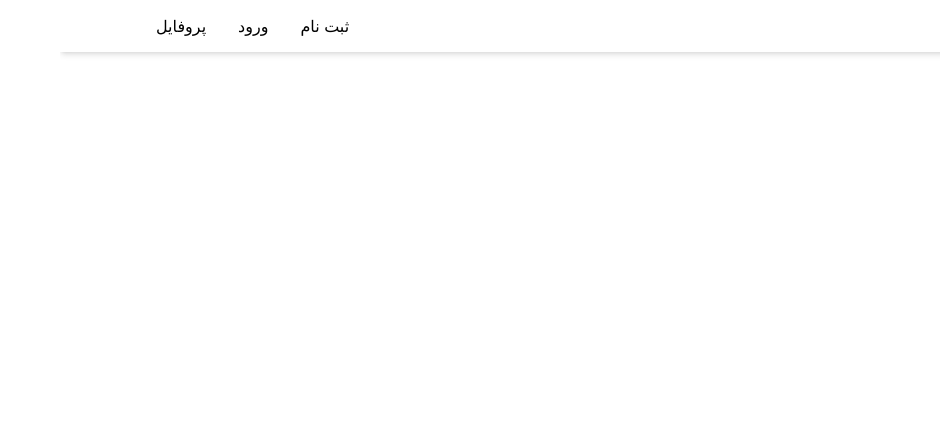
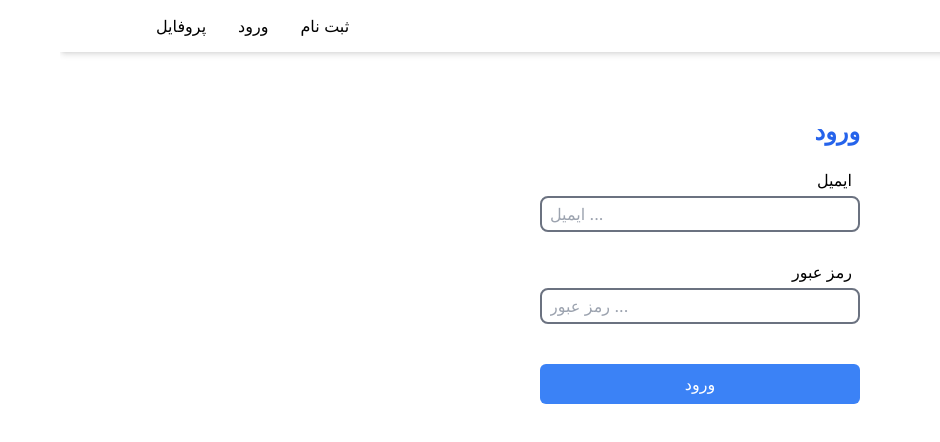
Before and after one commit to Masiha-mohammadpoor/nextjs-blogs, a Next.js app: page /signin in a window 1280 px wide. Shown: the top 442 px of the page, without its empty margins (340-1280 px from the left). Built offline with nearby package versions, Linux system fonts and the light colour scheme.

Commit message:
created login page by formik

```diff
--- a/package.json
+++ b/package.json
@@ -10,11 +10,13 @@
   },
   "dependencies": {
     "axios": "^1.7.1",
+    "formik": "^2.4.6",
     "next": "14.2.3",
     "react": "^18",
     "react-copy-to-clipboard": "^5.1.0",
     "react-dom": "^18",
-    "react-icons": "^5.2.1"
+    "react-icons": "^5.2.1",
+    "yup": "^1.4.0"
   },
   "devDependencies": {
     "@tailwindcss/aspect-ratio": "^0.4.2",
--- a/src/app/signin/page.jsx
+++ b/src/app/signin/page.jsx
@@ -1,9 +1,56 @@
+"use client";
+import { useFormik } from "formik";
+import Input from "@/components/Input/Input";
+import * as Yup from "yup";
+import { toPersianDigits } from "@/utils/toPersianDigits";
+
+
+const initialValues = {
+  email: "",
+  password: "",
+};
+
+const submitHandler = (values) => {
+  console.log(values);
+};
 const SignIn = () => {
-    return (
-        <div>
 
-        </div>
-    );
-}
+  const validationSchema = Yup.object({
+    email : Yup.string().email("ایمیل نادرست است").required("ایمیل را وارد کنید"),
+    password : Yup.string().required("رمز عبور را وارد کنید").min(8 , `حداقل باید ${toPersianDigits(8)} کاراکتر باشد`)
+  })
+
+  const formik = useFormik({
+    initialValues,
+    onSubmit: submitHandler,
+    validationSchema,
+  });
+
+
+  return (
+    <div >
+      <form onSubmit={formik.handleSubmit} className="w-1/4 mx-auto">
+        <h1 className="mb-5 text-2xl font-bold text-blue-600">ورود</h1>
+        <Input
+          label="ایمیل"
+          name="email"
+          formik={formik}
+          type="email"
+          placeholder="ایمیل ..."
+        />
+        <Input
+          label="رمز عبور"
+          name="password"
+          formik={formik}
+          type="password"
+          placeholder="رمز عبور ..."
+        />
+        <button
+          type="submit"
+          className="w-full mt-3 bg-blue-500 rounded-md text-white px-7 py-2 ">ورود</button>
+      </form>
+    </div>
+  );
+};
 
 export default SignIn;
--- a/src/components/Header/Header.jsx
+++ b/src/components/Header/Header.jsx
@@ -3,7 +3,7 @@ import Link from "next/link";
 
 const Header = () => {
     return (
-        <header className="mb-4 flex justify-between prose-ul:flex shadow-md p-3.5 px-20 prose-li:px-4">
+        <header className="mb-16 flex justify-between prose-ul:flex shadow-md p-3.5 px-20 prose-li:px-4">
         <ul>
           <li><Link href="/">خانه</Link></li>
           <li><Link href="/blogs">بلاگ ها</Link></li>
--- /dev/null
+++ b/src/components/Input/Input.jsx
@@ -0,0 +1,25 @@
+const Input = ({ formik, label, name, type, placeholder = "" }) => {
+
+  return (
+    <div>
+      <div className="flex mb-1 justify-between items-center">
+        <label className="mr-2" htmlFor={name}>{label}</label>
+        {formik.errors[name] && formik.touched[name] && <p className="text-red-500 text-sm">{formik.errors[name]}</p>}
+      </div>
+      <input
+      dir="ltr"
+        type={type || "text"}
+        value={formik.values[name]}
+        name={name}
+        id={name}
+        placeholder={placeholder}
+        autoComplete="off"
+        onChange={formik.handleChange}
+        onBlur={formik.handleBlur}
+        className="outline-none w-full mb-7 border-2 px-2 py-1 rounded-lg border-gray-500"
+      />
+    </div>
+  );
+};
+
+export default Input;
```
Also changed, not shown: 1 other file (tests, documents, lock files or other folders).
